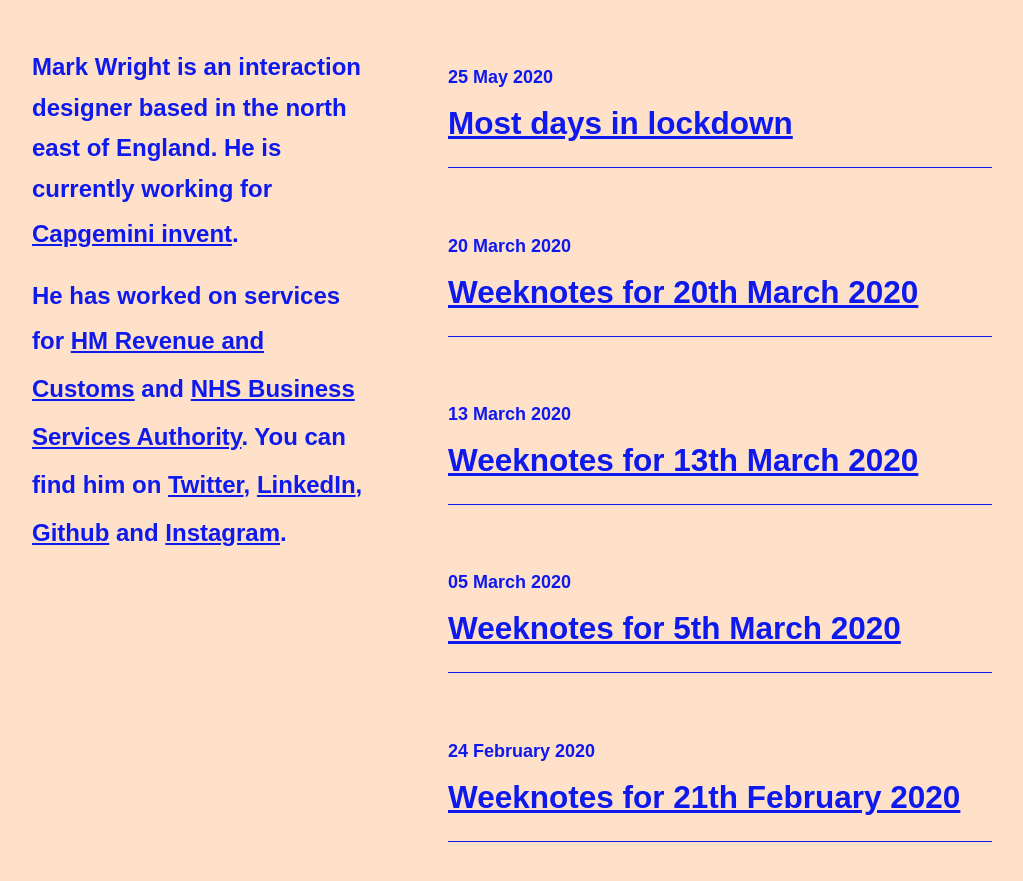
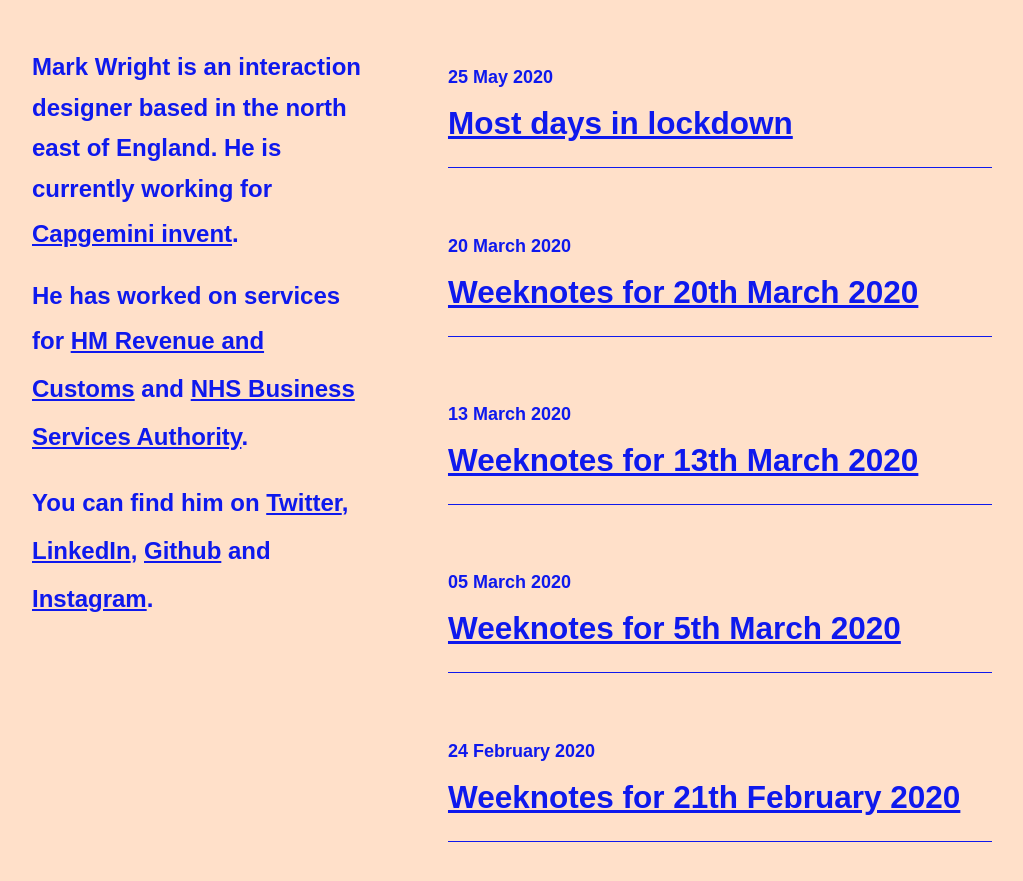
Before and after one commit to mrkwrght/mrkwrghtdotcom, a Jekyll site: the page built from index.html, in a window 1280 px wide and 900 px high. Shown: the top 881 px of the window, without its empty margins (128-1151 px from the left). Built offline with Jekyll 4.4.1, drawn with Linux system fonts in a browser that asks for light colours; some web fonts are replaced; the list of posts is cut into pages by our own code.

Commit message:
Update index.html

```diff
--- a/index.html
+++ b/index.html
@@ -9,8 +9,10 @@
       <div class="description">
       <h1 class="visually-hidden">Mark Wright dot com</h1>
       <p>Mark Wright is an interaction designer based in the north east of England. He is currently working for  <a href="https://www.capgemini.com/service/invent/">Capgemini invent</a>.</p>
-        <p>He has worked on services for <a href="https://www.gov.uk/government/organisations/hm-revenue-customs" target="_blank">HM Revenue and Customs</a> and <a href="https://www.nhsbsa.nhs.uk/" target="_blank">NHS Business Services Authority</a>.
-        You can find him on
+        <p>He has worked on services for <a href="https://www.gov.uk/government/organisations/hm-revenue-customs" target="_blank">HM Revenue and Customs</a> and <a href="https://www.nhsbsa.nhs.uk/" target="_blank">NHS Business Services Authority</a>.</p>
+      <p>
+
+    You can find him on
                  <a href="https://twitter.com/mrkwrght"  target="_blank">Twitter</a>,
                  <a href="https://www.linkedin.com/in/mrkwrght"  target="_blank">LinkedIn</a>,
                  <a href="https://github.com/mrkwrght"  target="_blank">Github</a>
```
